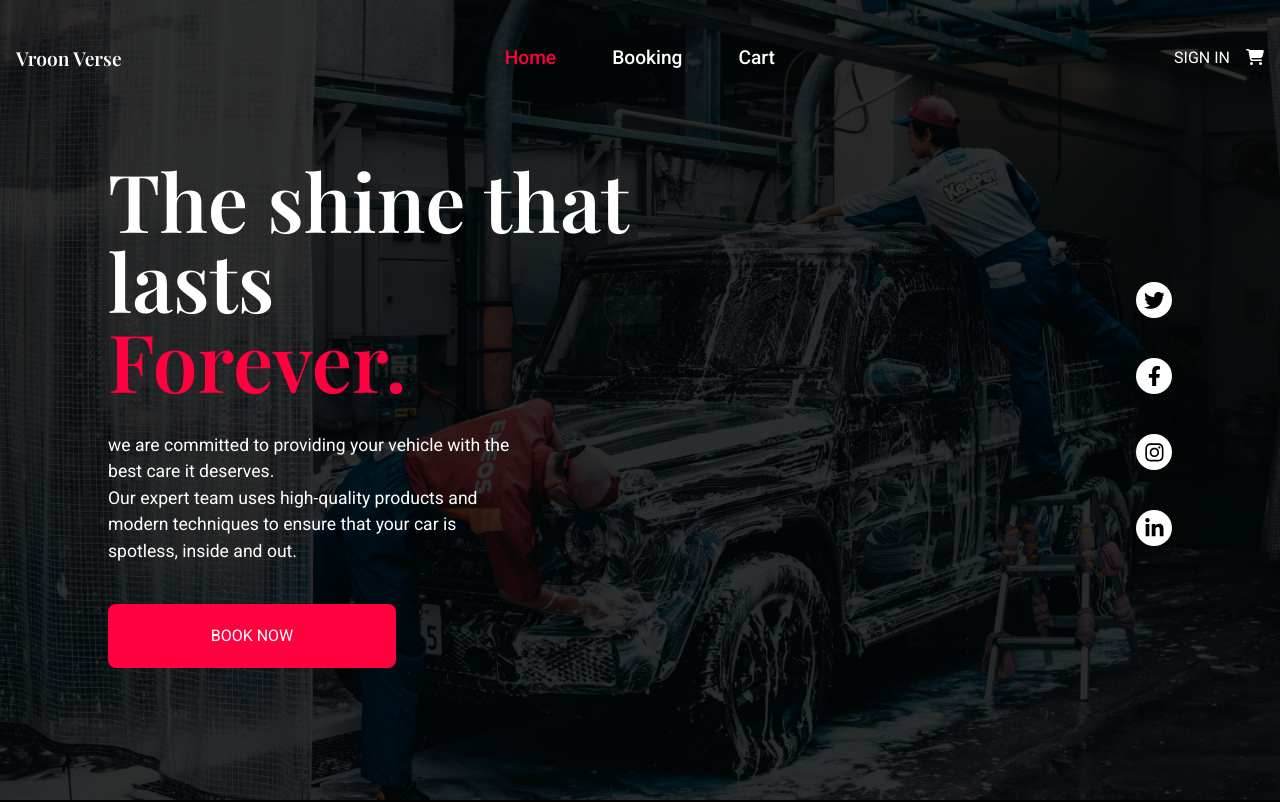
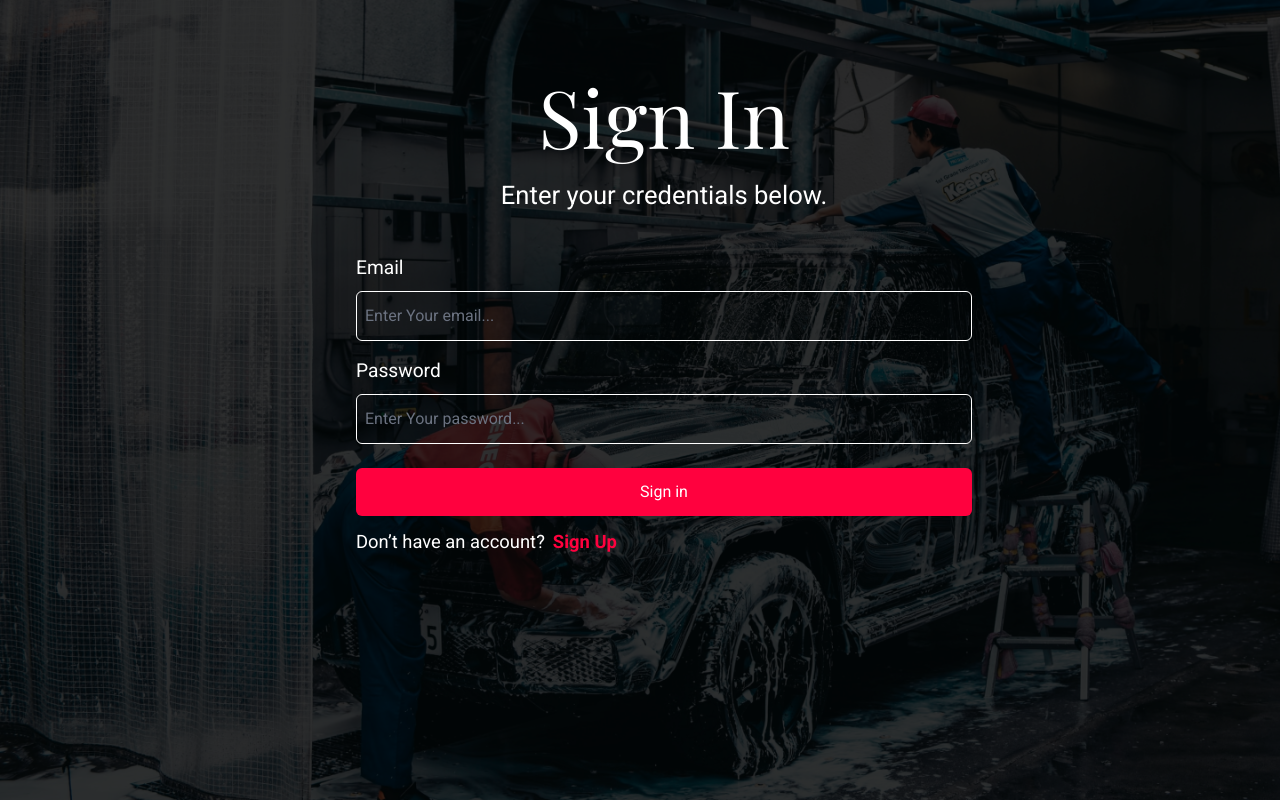
Before and after one commit to FaresAhmed50/Car_Wash, a React (Vite) app: page / in a window 1280 px wide. Shown: the top 802 px of the page. Built offline with nearby package versions, Linux system fonts and the light colour scheme; a web font is replaced by a local one.

Commit message:
Add protected route

```diff
--- a/index.html
+++ b/index.html
@@ -4,7 +4,7 @@
     <meta charset="UTF-8" />
     <link rel="icon" type="image/svg+xml" href="/vite.svg" />
     <meta name="viewport" content="width=device-width, initial-scale=1.0" />
-    <title>Vroon Verse</title>
+    <title>VroomVerse</title>
 
     <link rel="preconnect" href="https://fonts.googleapis.com" />
     <link rel="preconnect" href="https://fonts.gstatic.com" crossorigin />
--- a/src/App.jsx
+++ b/src/App.jsx
@@ -11,6 +11,8 @@ import Booking from './components/Booking/Booking.jsx';
 import Payment from './components/Payment/Payment.jsx';
 import { initFlowbite } from 'flowbite';
 import { useEffect } from 'react';
+import ProtectedRoute from './components/ProtectedRoute/ProtectedRoute.jsx';
+
 
 
 function App() {
@@ -28,17 +30,16 @@ function App() {
             path: '',
             element: <LayOut />,
             children: [
-                { index: true, element: <Home /> }, // Main components
-                { path: 'booking', element: <Booking /> },
-                { path: 'cart', element: <Cart /> },
-                { path: 'about-us', element: <AboutUs /> },
-                { path: 'payment', element: <Payment /> },
+                { path: "home", element:<ProtectedRoute><Home /></ProtectedRoute>  }, // Main components
+                { path: 'booking', element: <ProtectedRoute><Booking /></ProtectedRoute>  },
+                { path: 'cart', element: <ProtectedRoute><Cart /></ProtectedRoute>  },
+                { path: 'payment', element: <ProtectedRoute><Payment /> </ProtectedRoute> },
 
                 { path: '*', element: <NotFound /> }, // Not Found page
             ],
         },
         // Routes outside the main layout
-        { path:"signin", element: <SignIn /> },
+        { index:true, element: <SignIn /> },
         { path: 'signup', element: <SignUp /> },
     ]);
 
--- a/src/components/Navbar/Navbar.jsx
+++ b/src/components/Navbar/Navbar.jsx
@@ -9,7 +9,7 @@ export default function Navbar() {
 
   function handleLogout() {
     localStorage.removeItem("isLogged");
-    navigate("/signin");
+    navigate("/");
   }
 
   return (
@@ -19,17 +19,17 @@ export default function Navbar() {
       <nav className=" absolute w-full z-20 top-0 start-0 text-white py-5 max-md:bg-black">
         <div className="max-w-screen-xl flex flex-wrap items-center justify-between mx-auto p-4">
           <Link
-            to={"/"}
+            to={"/home"}
             className="self-center font-semibold whitespace-nowrap text-[1.2rem] font-heading"
           >
-            Vroon Verse
+            VroomVerse
           </Link>
 
           <div className="flex md:order-2 space-x-3 md:space-x-0 rtl:space-x-reverse">
             <div>
               {!localStorage.getItem("isLogged") ? (
                 <button className={`px-4`}>
-                  <NavLink to={"signin"}>SIGN IN</NavLink>
+                  <NavLink to={"/"}>SIGN IN</NavLink>
                 </button>
               ) : (
                 <button onClick={handleLogout} className={`px-4`}>
@@ -37,11 +37,13 @@ export default function Navbar() {
                 </button>
               )}
 
-              <button>
+              {localStorage.getItem("isLogged") ? <button>
                 <NavLink to={'/cart'}>
                   <FontAwesomeIcon icon={faCartShopping} />
                 </NavLink>
-              </button>
+              </button>:null}
+
+
             </div>
 
             <button
@@ -75,7 +77,7 @@ export default function Navbar() {
           >
             <ul className="flex flex-col p-4 md:p-0 mt-4 font-medium  rounded-lg  md:space-x-8 rtl:space-x-reverse md:flex-row md:mt-0 md:border-0 ">
               <li>
-                <NavLink to={"/"} className="block py-2 px-3 text-[1.2rem]" aria-current="page">
+                <NavLink to={"/home"} className="block py-2 px-3 text-[1.2rem]" aria-current="page">
                   Home
                 </NavLink>
               </li>
@@ -87,14 +89,16 @@ export default function Navbar() {
                   Booking
                 </NavLink>
               </li>
-              <li>
+
+              {localStorage.getItem("isLogged") ?   <li>
                 <NavLink
                   to={"/cart"}
                   className="block py-2 px-3 text-[1.2rem]"
                 >
                   Cart
                 </NavLink>
-              </li>
+              </li>:null }
+
             </ul>
           </div>
         </div>
--- /dev/null
+++ b/src/components/ProtectedRoute/ProtectedRoute.jsx
@@ -0,0 +1,11 @@
+import React from 'react'
+import { Navigate } from 'react-router-dom';
+
+
+export default function ProtectedRoute({ children, redirectPath = "/" }) {
+    const logged = localStorage.getItem("isLogged") === "true";
+    if (!logged) {
+      return <Navigate to={"/"} replace />;
+    }
+    return children;
+  }
--- a/src/components/SignIn/SignIn.jsx
+++ b/src/components/SignIn/SignIn.jsx
@@ -26,7 +26,7 @@ export default function SignIn() {
       localStorage.setItem("isLogged", "true");
 
 
-      navigate("/");
+      navigate("/home");
     } else {
 
       alert("Invalid email or password. Please try again.");
--- a/src/components/SignUp/SignUp.jsx
+++ b/src/components/SignUp/SignUp.jsx
@@ -108,7 +108,7 @@ export default function SignUp() {
             <div>
               <p className="mt-3 text-[1.15rem]">
                 Already have an account?{" "}
-                <Link to="/signin" className="text-main font-semibold ms-2">
+                <Link to="/" className="text-main font-semibold ms-2">
                   Login
                 </Link>
               </p>
```
